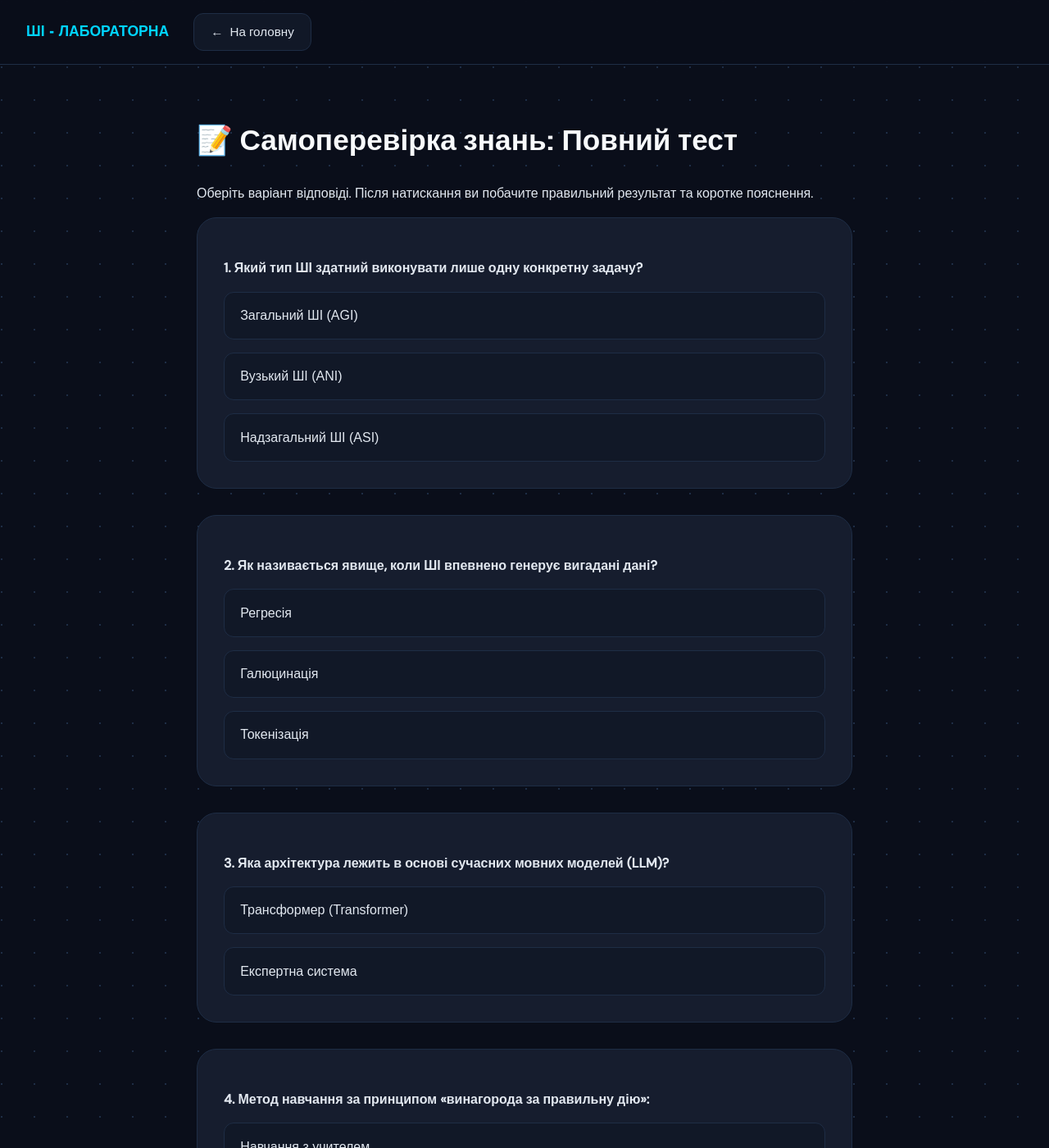
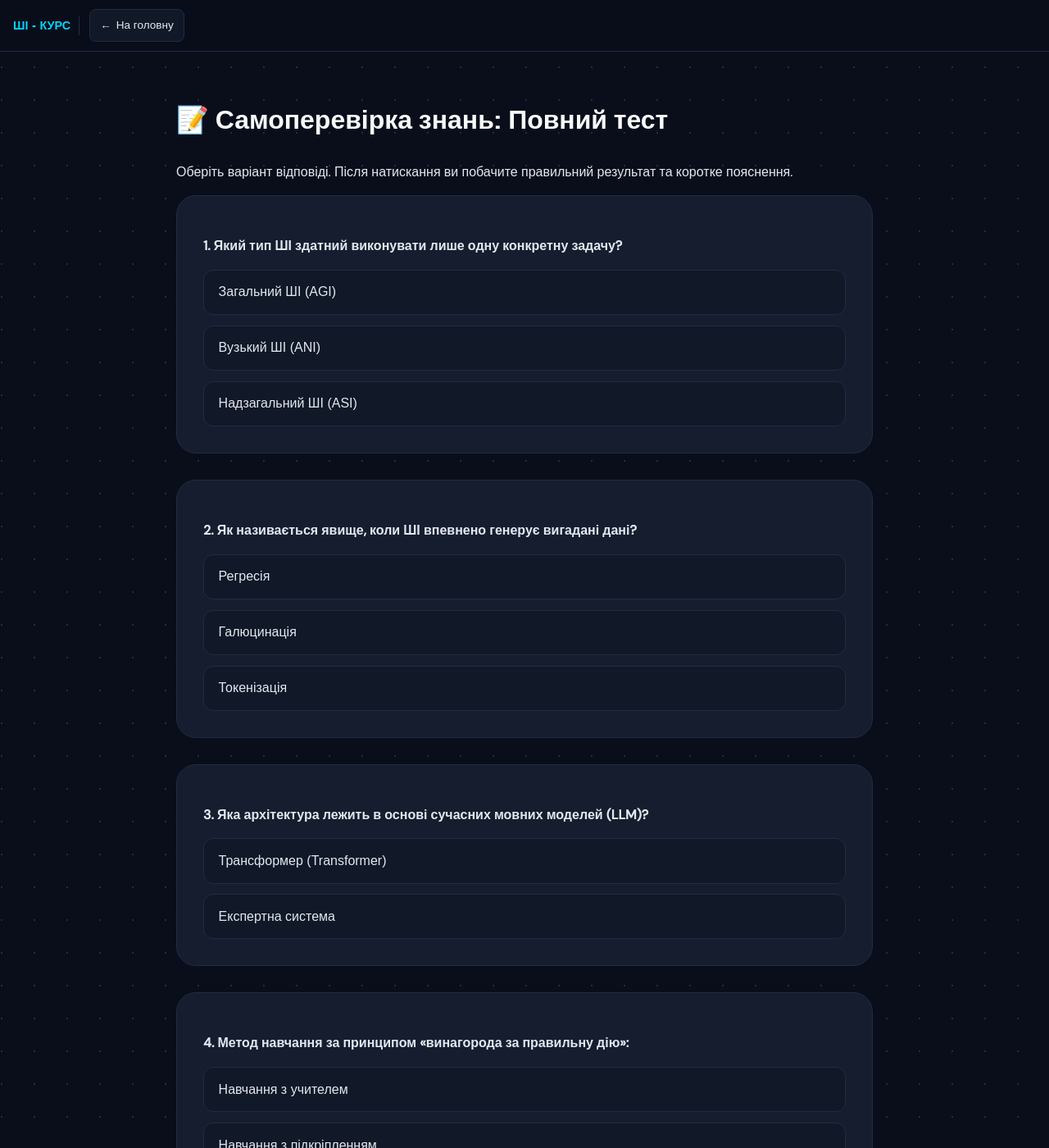
Before and after one commit to Ilona160/AI, a Jekyll site: the page built from tests/self-check.md, in a window 1280 px wide and 1400 px high. Shown: the whole window at 82% size. Built offline with Jekyll 4.4.1, drawn with Linux system fonts in a browser that asks for light colours.

Commit message:
Update default.html

```diff
--- a/_layouts/default.html
+++ b/_layouts/default.html
@@ -13,61 +13,63 @@
 
     body {
       font-family: 'DM Sans', sans-serif; background: var(--bg); color: var(--text);
-      line-height: 1.6; padding: 120px 20px 60px; margin: 0;
+      line-height: 1.6; padding: 100px 15px 60px; margin: 0;
       background-image: radial-gradient(circle at 2px 2px, var(--border) 1px, transparent 0);
       background-size: 40px 40px;
     }
 
-    /* НАВІГАЦІЯ: Зміщуємо все максимально ліворуч */
+    /* НАВІГАЦІЯ: Максимально ліворуч */
     nav {
       position: fixed; top: 0; left: 0; width: 100%;
-      background: rgba(10, 14, 26, 0.95); backdrop-filter: blur(20px);
+      background: rgba(10, 14, 26, 0.96); backdrop-filter: blur(20px);
       border-bottom: 1px solid var(--border);
-      padding: 1rem 2rem;
+      padding: 0.7rem 1rem;
       display: flex;
       justify-content: flex-start; /* ВСЕ ЛІВОРУЧ */
       align-items: center;
-      gap: 30px; /* Відстань між лого та кнопкою */
+      gap: 12px; /* Мінімальний розрив між лого та кнопкою */
       z-index: 1000;
     }
 
     .nav-logo {
       font-family: 'Syne', sans-serif; font-weight: 800; color: var(--accent);
-      text-decoration: none; font-size: 1.1rem;
+      text-decoration: none; font-size: 0.9rem;
       white-space: nowrap;
+      padding-right: 10px;
+      border-right: 1px solid var(--border); /* Розділювач */
     }
 
     .nav-link {
-      color: var(--text); text-decoration: none; font-size: 0.95rem;
-      display: flex; align-items: center; gap: 8px;
-      padding: 10px 20px; border-radius: 12px; background: var(--surface);
+      color: var(--text); text-decoration: none; font-size: 0.85rem;
+      display: flex; align-items: center; gap: 6px;
+      padding: 8px 12px; border-radius: 8px; background: var(--surface);
       border: 1px solid var(--border);
       white-space: nowrap;
-      transition: 0.3s;
+      flex-shrink: 0;
+      transition: 0.2s;
     }
-    .nav-link:hover { border-color: var(--accent); background: rgba(0, 212, 255, 0.1); color: var(--accent); }
+    .nav-link:hover { border-color: var(--accent); color: var(--accent); }
 
-    .container { max-width: 800px; margin: 0 auto; }
+    .container { max-width: 850px; margin: 0 auto; }
     .content-block { background: var(--card); border: 1px solid var(--border); padding: 2rem; border-radius: 24px; margin-bottom: 2rem; }
 
-    /* Кнопки тесту */
+    /* Тести */
     .quiz-btn {
-      display: block; width: 100%; text-align: left; padding: 1.2rem; margin-top: 1rem;
+      display: block; width: 100%; text-align: left; padding: 1.1rem; margin-top: 0.8rem;
       background: var(--surface); border: 1px solid var(--border); color: var(--text);
-      border-radius: 12px; cursor: pointer; transition: 0.3s; font-size: 1rem;
+      border-radius: 12px; cursor: pointer; transition: 0.2s; font-size: 1rem;
     }
-    .quiz-btn:hover { border-color: var(--accent); background: rgba(0, 212, 255, 0.05); }
-    .correct { border-color: #10b981 !important; background: rgba(16, 185, 129, 0.15) !important; color: #10b981 !important; }
-    .incorrect { border-color: #ef4444 !important; background: rgba(239, 68, 68, 0.15) !important; color: #ef4444 !important; }
-    .feedback { display: none; margin-top: 1.2rem; padding: 1.2rem; background: rgba(0, 212, 255, 0.05); border-left: 4px solid var(--accent); border-radius: 8px; }
+    .correct { border-color: #10b981 !important; background: rgba(16, 185, 129, 0.1) !important; color: #10b981 !important; }
+    .incorrect { border-color: #ef4444 !important; background: rgba(239, 68, 68, 0.1) !important; color: #ef4444 !important; }
+    .feedback { display: none; margin-top: 1rem; padding: 1rem; background: rgba(0, 212, 255, 0.03); border-left: 3px solid var(--accent); border-radius: 8px; font-size: 0.9rem; }
 
-    h1 { font-family: 'Syne', sans-serif; font-size: 2.2rem; color: var(--heading); }
+    h1 { font-family: 'Syne', sans-serif; font-size: 2rem; color: var(--heading); margin-bottom: 1.5rem; }
   </style>
 </head>
 <body>
   <nav>
-    <a href="https://ilonamoria.github.io/ai-course/" class="nav-logo">ШІ · ЛАБОРАТОРНА</a>
-    <a href="/ai-course/index.html" class="nav-link"><span>←</span> На головну</a>
+    <a href="https://ilona160.github.io/AI/" class="nav-logo">ШІ · КУРС</a>
+    <a href="https://ilona160.github.io/AI/" class="nav-link"><span>←</span> На головну</a>
   </nav>
 
   <div class="container">
@@ -95,7 +86,11 @@
         btn.classList.add('correct');
       } else {
         btn.classList.add('incorrect');
-        buttons.forEach(b => { if(b.getAttribute('onclick').includes('true')) { b.classList.add('correct'); b.style.opacity = '1'; } });
+        buttons.forEach(b => {
+          if(b.getAttribute('onclick').includes('true')) {
+            b.classList.add('correct'); b.style.opacity = '1';
+          }
+        });
       }
       const fb = parent.querySelector('.feedback');
       if(fb) { fb.innerHTML = explanation; fb.style.display = 'block'; }
```
Also changed, not shown: other parts of _layouts/default.html (+0 -11 lines).
